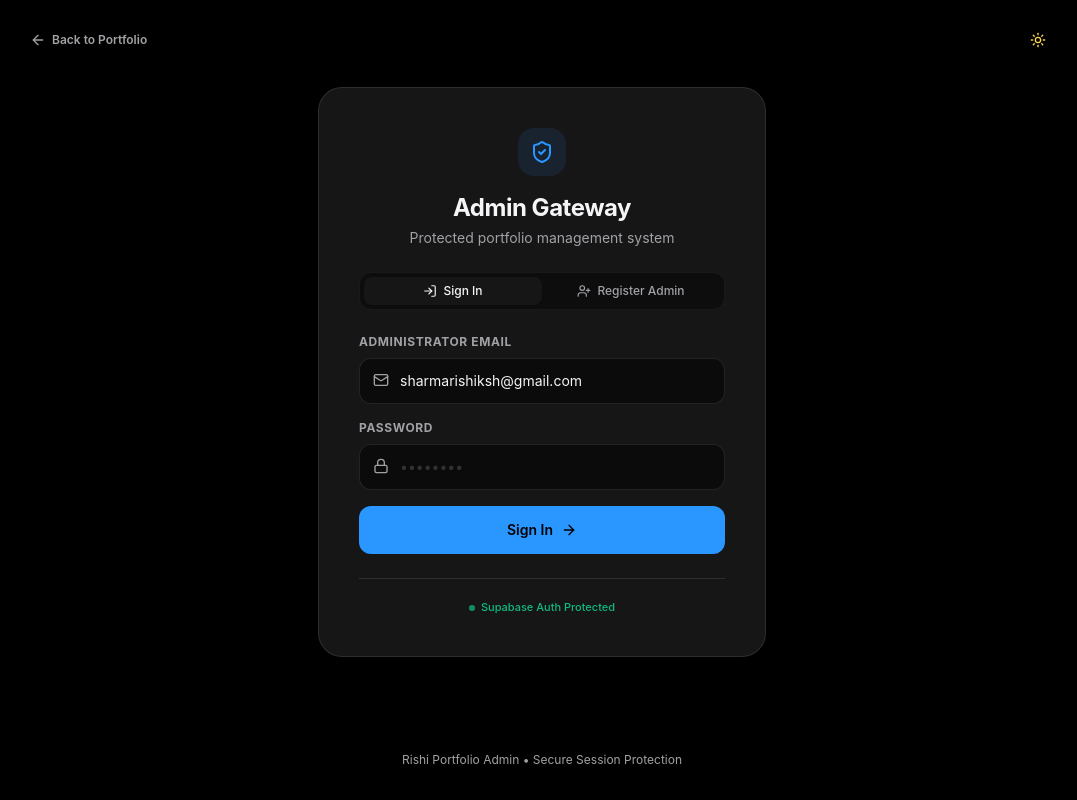
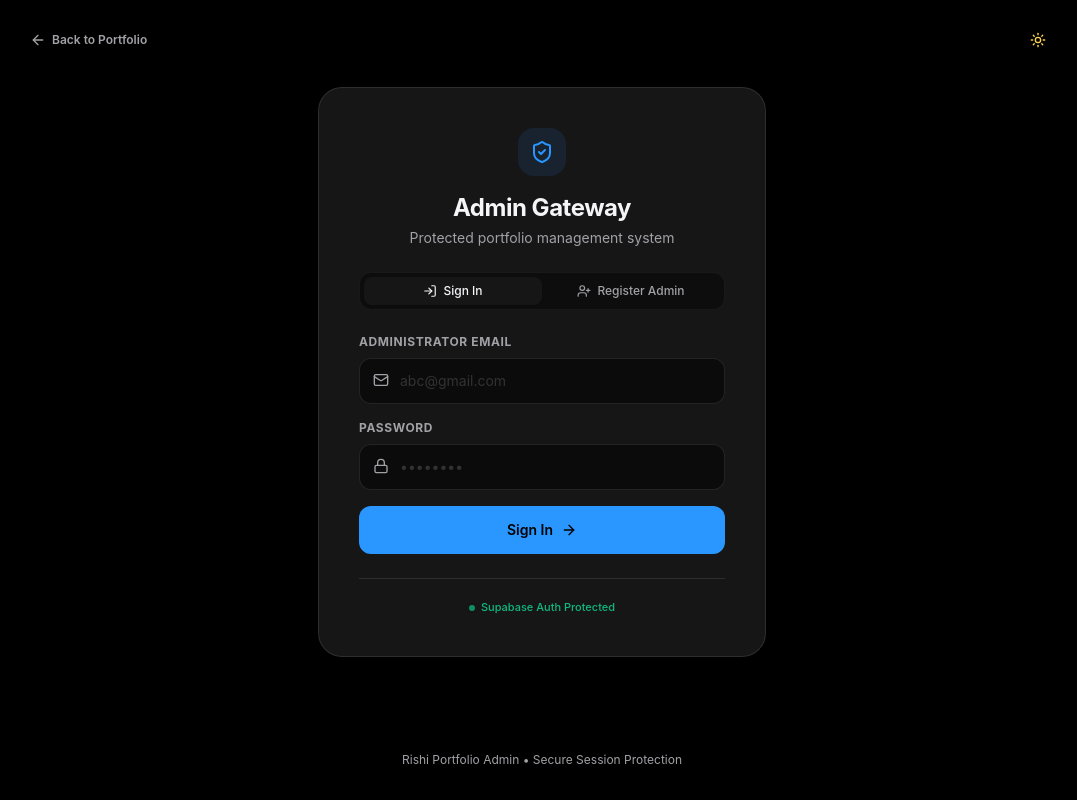
Before and after one commit to sharmarishikesh1215/portfolio-rishi, a React (Vite) app: page /admin/login in a window 1280 px wide. Shown: the whole page, without its empty margins (98-1175 px from the left). Built offline with nearby package versions, Linux system fonts and the light colour scheme; no server answers; the database is empty.

Commit message:
fix(login): use generic abc@gmail.com placeholder and clear default email value

```diff
--- a/src/pages/admin/AdminLogin.tsx
+++ b/src/pages/admin/AdminLogin.tsx
@@ -9,7 +9,7 @@ export const AdminLogin: React.FC = () => {
   const navigate = useNavigate();
 
   const [mode, setMode] = useState<'signin' | 'signup'>('signin');
-  const [email, setEmail] = useState('sharmarishiksh@gmail.com');
+  const [email, setEmail] = useState('');
   const [password, setPassword] = useState('');
   const [error, setError] = useState('');
   const [infoMessage, setInfoMessage] = useState('');
@@ -165,7 +165,7 @@ export const AdminLogin: React.FC = () => {
                   required
                   value={email}
                   onChange={(e) => setEmail(e.target.value)}
-                  placeholder="sharmarishiksh@gmail.com"
+                  placeholder="abc@gmail.com"
                   className="w-full pl-10 pr-4 py-3 rounded-xl bg-apple-gray-100 dark:bg-black/50 border border-black/5 dark:border-white/10 text-sm text-apple-light-primary dark:text-apple-dark-primary placeholder:text-apple-light-secondary/40 focus:outline-none focus:border-apple-light-accent dark:focus:border-apple-dark-accent transition-colors"
                 />
                 <Mail className="w-4 h-4 text-apple-light-secondary dark:text-apple-dark-secondary absolute left-3.5 top-3.5" />
```
